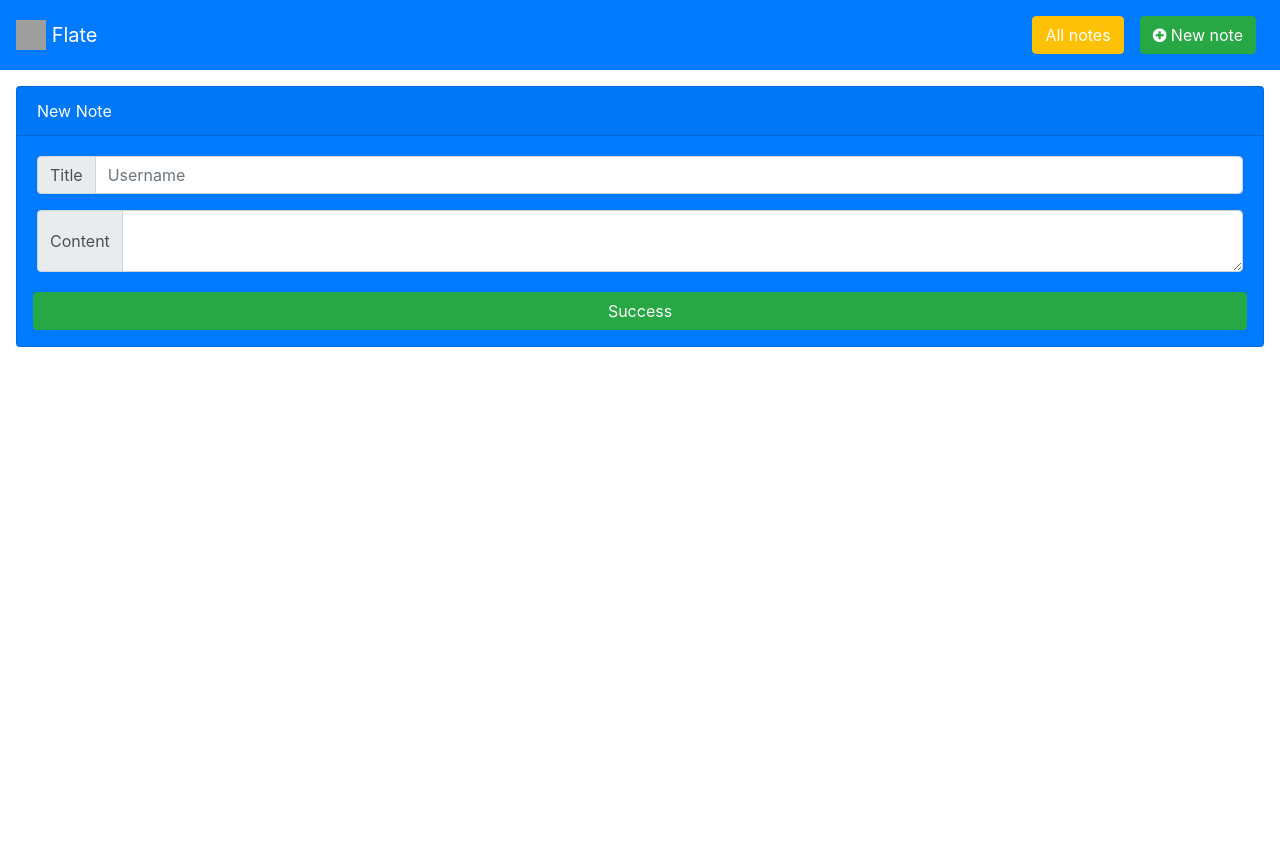
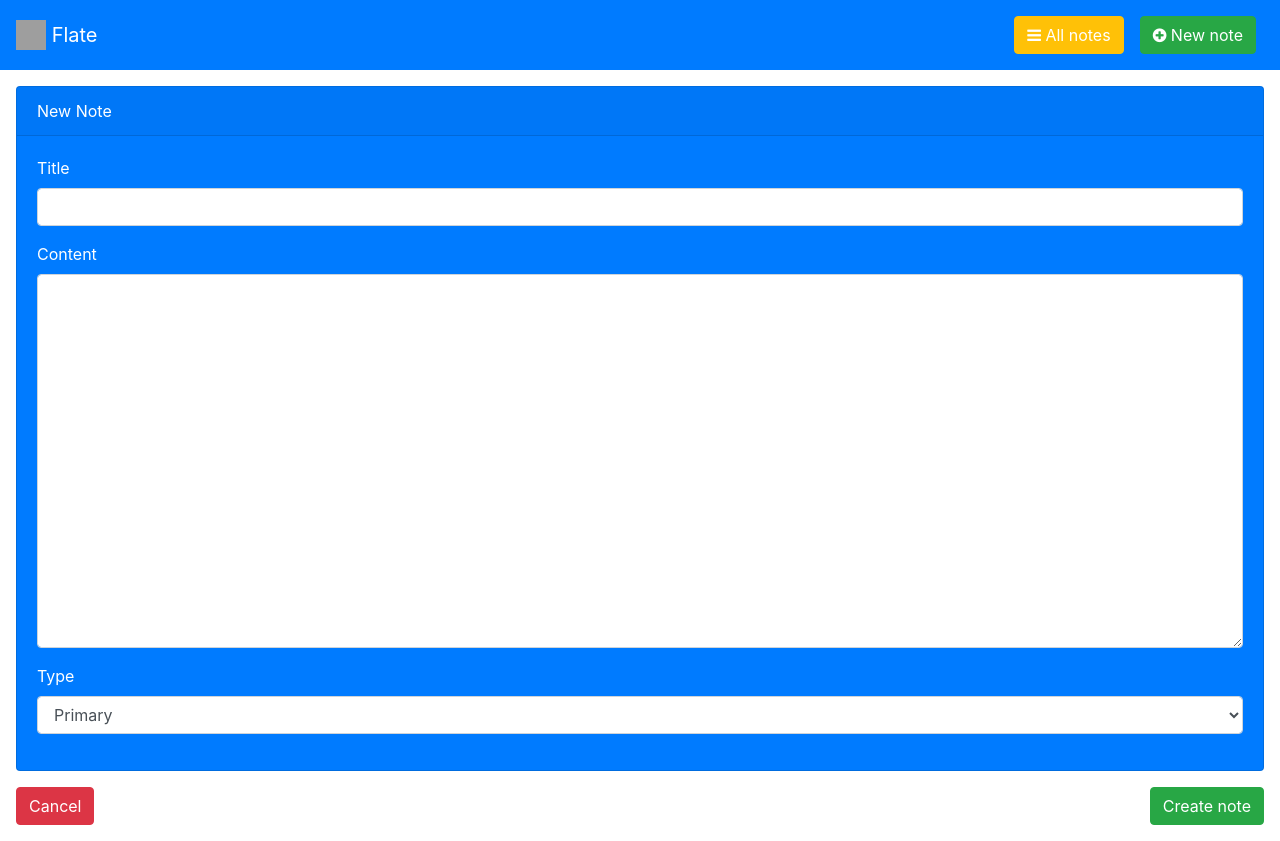
Before and after one commit to luthfisauqi17/Flate, a Flask app: page /new in a window 1280 px wide. Before the commit the page ends 347 px from the top, so only its background shows below. Run offline with Flask 2, Linux system fonts and the light colour scheme; some libraries are stand-ins or nearby versions; grey boxes are pictures that could not be loaded.

Commit message:
new page styling complete

```diff
--- a/app/app.py
+++ b/app/app.py
@@ -21,7 +21,7 @@ def home():
 
 @app.route("/new")
 def new_note():
-    return render_template("new_note.html")
+    return render_template("new_note.html", title="New note")
 
 
 if __name__ == "__main__":
--- a/app/templates/index.html
+++ b/app/templates/index.html
@@ -1,6 +1,6 @@
 {% extends "layout.html" %}
 {% block content %}
-<h1 class="ml-3">All notes</h1>
+<h1 class="ml-3 mt-3">All notes</h1>
     {% for note in notes %}
         <div class="card text-white bg-{{ note.type }} mb-3 ml-3 mr-3" style="max-width: 100%;">
             <div class="card-header">{{ note.title }}</div>
--- a/app/templates/layout.html
+++ b/app/templates/layout.html
@@ -17,7 +17,7 @@
     <link rel="stylesheet" href="{{ url_for('static', filename='style.css') }}">
 
     {% if title %}
-      <title>Flate - {{ title }}</title>
+      <title>{{ title }} - Flate</title>
     {% else %}
       <title>Flate</title>
     {% endif %}
@@ -26,15 +26,15 @@
 
   <!-- Navbar -->
   <nav class="navbar navbar-expand-lg navbar-dark bg-primary">
-    <a class="navbar-brand" href="#"><img src="https://image.flaticon.com/icons/svg/2921/2921124.svg" width="30" height="30" class="d-inline-block align-top" alt="">
+    <a class="navbar-brand" href="home"><img src="https://image.flaticon.com/icons/svg/2921/2921124.svg" width="30" height="30" class="d-inline-block align-top" alt="">
       Flate</a>
     <button class="navbar-toggler" type="button" data-toggle="collapse" data-target="#navbarNavAltMarkup" aria-controls="navbarNavAltMarkup" aria-expanded="false" aria-label="Toggle navigation">
       <span class="navbar-toggler-icon"></span>
     </button>
     <div class="collapse navbar-collapse" id="navbarNavAltMarkup">
       <div class="navbar-nav ml-auto">
-        <a class="nav-item nav-link active" href="#"><button type="button" class="btn btn-warning" style="color: white">All notes</button><span class="sr-only">(current)</span></a>
-        <a class="nav-item nav-link active" href="#"><button type="button" class="btn btn-success"><i class="fa fa-plus-circle"></i> New note</button><span class="sr-only">(current)</span></a>
+        <a class="nav-item nav-link active" href="home"><button type="button" class="btn btn-warning" style="color: white"><i class="fa fa-bars"></i> All notes</button><span class="sr-only">(current)</span></a>
+        <a class="nav-item nav-link active" href="new"><button type="button" class="btn btn-success"><i class="fa fa-plus-circle"></i> New note</button><span class="sr-only">(current)</span></a>
       </div>
     </div>
   </nav>
--- a/app/templates/new_note.html
+++ b/app/templates/new_note.html
@@ -3,19 +3,26 @@
     <div class="card text-white bg-primary mt-3 mb-3 ml-3 mr-3" style="max-width: 100%;">
         <div class="card-header">New Note</div>
         <div class="card-body">
+            <label for="new-note-title">Title</label>
             <div class="input-group mb-3">
-                <div class="input-group-prepend">
-                  <span class="input-group-text" id="basic-addon1">Title</span>
-                </div>
-                <input type="text" class="form-control" placeholder="Username" aria-label="Username" aria-describedby="basic-addon1">
+                <input id="new-note-title" type="text" class="form-control" aria-label="Username" aria-describedby="basic-addon1">
             </div>
-            <div class="input-group">
-                <div class="input-group-prepend">
-                  <span class="input-group-text">Content</span>
-                </div>
-                <textarea class="form-control" aria-label="With textarea"></textarea>
+            <label for="new-note-content">Content</label>
+            <div class="input-group mb-3">
+                <textarea rows="15" id="new-note-content" class="form-control" aria-label="With textarea"></textarea>
             </div>
+            <div class="form-group">
+                <label for="new-note-type">Type</label>
+                <select class="form-control" id="new-note-type">
+                  <option>Primary</option>
+                  <option>Secondary</option>
+                  <option>Success</option>
+                  <option>Danger</option>
+                  <option>Warning</option>
+                </select>
+              </div>
         </div>
-        <button type="button" class="btn btn-success mb-3 ml-3 mr-3">Success</button>
     </div>
+    <button type="button" class="btn btn-danger float-left ml-3">Cancel</button>
+    <button type="button" class="btn btn-success float-right mr-3 mb-3">Create note</button>
 {% endblock %}
```
